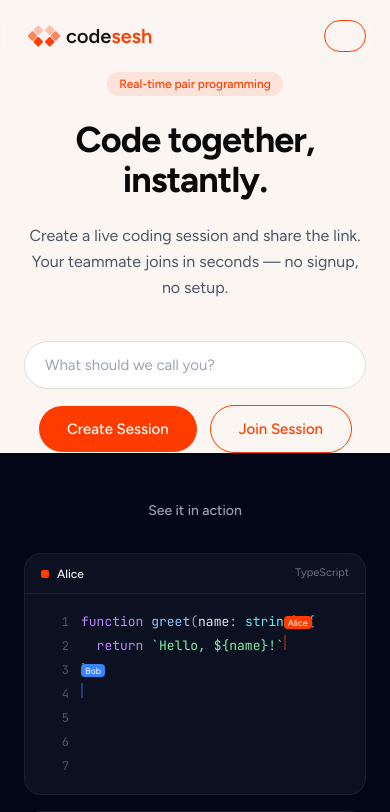
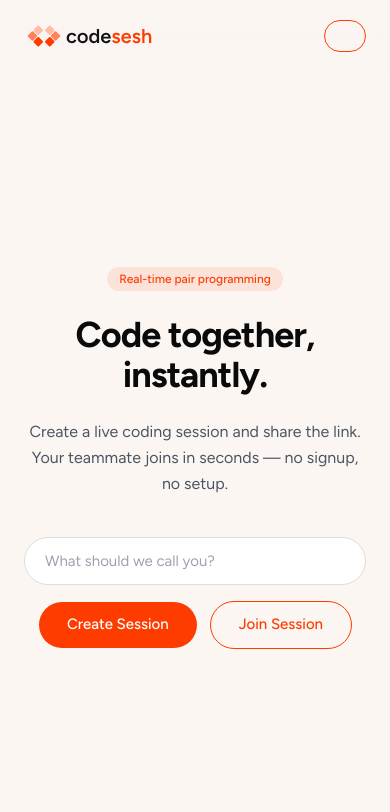
Before and after one commit to steph-crown/codesesh-frontend, a Next.js app: page / in a window 390 px wide. Shown: the top 812 px of the page. Built offline with nearby package versions, Linux system fonts and the light colour scheme; some icons are missing.

Commit message:
Implement hero section fix

```diff
--- a/app/page.tsx
+++ b/app/page.tsx
@@ -9,7 +9,7 @@ export default function Home() {
   return (
     <main className="overflow-x-hidden">
       <Navbar />
-      <div className="min-h-svh flex flex-col">
+      <div className="md:min-h-svh md:flex md:flex-col">
         <HeroSection />
         <LiveDemo />
       </div>
--- a/features/landing/hero-section.tsx
+++ b/features/landing/hero-section.tsx
@@ -37,7 +37,7 @@ export function HeroSection() {
 
   return (
     <>
-      <section className="relative flex-1 flex flex-col items-center justify-center bg-[#FBF6F2] px-6 pt-[72px] text-center">
+      <section className="relative min-h-svh md:min-h-0 md:flex-1 flex flex-col items-center justify-center bg-[#FBF6F2] px-6 pt-[72px] text-center">
         <span className="inline-flex items-center rounded-full bg-primary/10 px-3 py-1 text-xs font-medium text-primary mb-6">
           Real-time pair programming
         </span>
```
